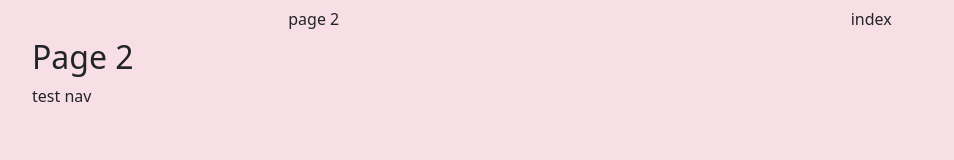
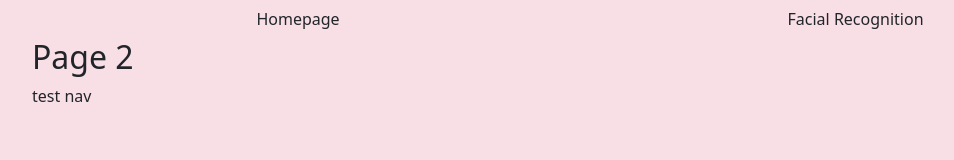
Before and after one commit to kbatist/kbatist.girhub.io, a plain HTML site: page page2.html in a window 1280 px wide. Shown: the whole page, without its empty margins (50-1004 px from the left). Drawn offline with nearby package versions, Linux system fonts and the light colour scheme.

Commit message:
Update page2.html

```diff
--- a/page2.html
+++ b/page2.html
@@ -24,8 +24,8 @@
              <div class="row" >
 	        <! nav bar????>
                  <div class="btn-group" role="group" aria-label="Basic example">
-                    <a href="page2.html" class="btn btn-default">  page 2 </a>
-                   <a href="index.html" class="btn btn-default"> index </a>
+                    <a href="index.html" class="btn btn-default">  Homepage </a>
+                   <a href="page2.html" class="btn btn-default"> Facial Recognition </a>
                </div>
 
         <h2>
```
